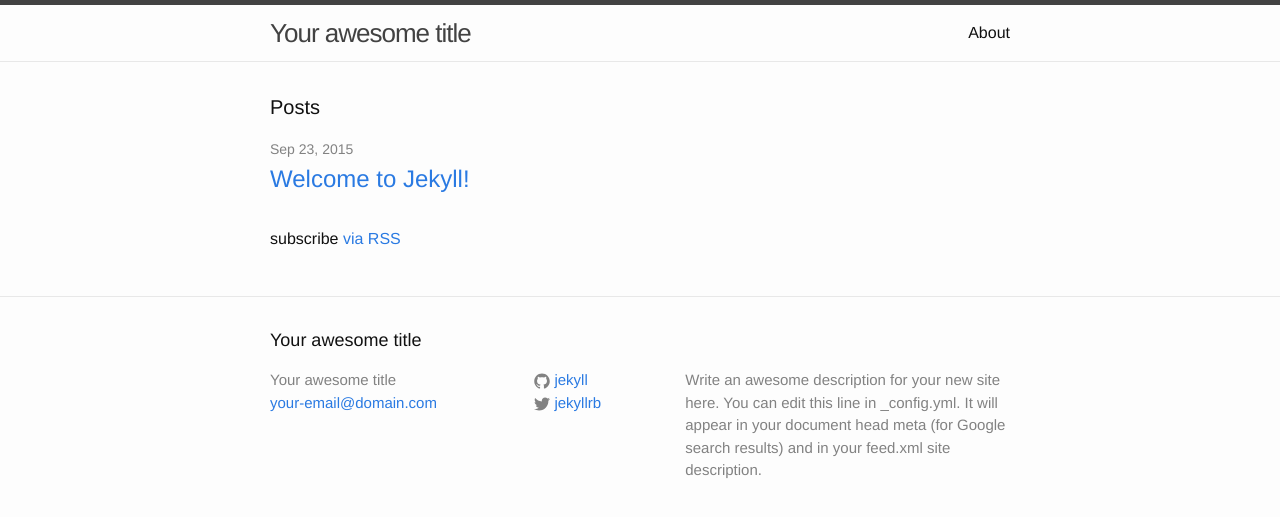
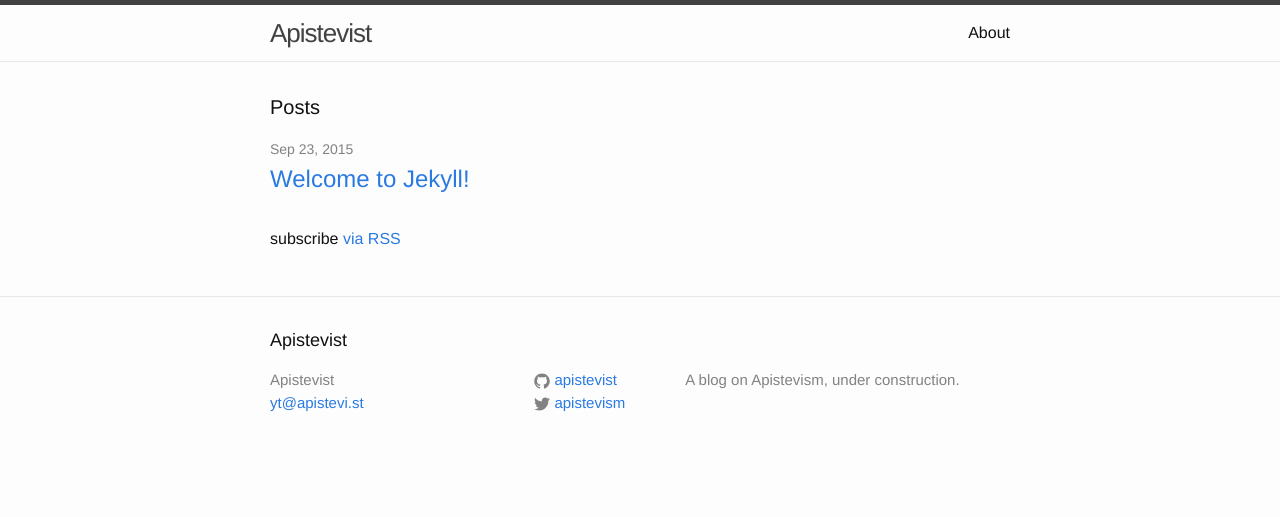
Before and after one commit to apistevist/apistevist.github.io, a Jekyll site: the page built from index.html, in a window 1280 px wide. Shown: the top 517 px of the page. Built offline with Jekyll 4.4.1, drawn with Linux system fonts in a browser that asks for light colours.

Commit message:
Update _config.yml with relevant info.

```diff
--- a/_config.yml
+++ b/_config.yml
@@ -1,14 +1,12 @@
 # Site settings
-title: Your awesome title
-email: your-email@domain.com
+title: Apistevist
+email: yt@apistevi.st
 description: > # this means to ignore newlines until "baseurl:"
-  Write an awesome description for your new site here. You can edit this
-  line in _config.yml. It will appear in your document head meta (for
-  Google search results) and in your feed.xml site description.
+  A blog on Apistevism, under construction.
 baseurl: "" # the subpath of your site, e.g. /blog/
-url: "http://yourdomain.com" # the base hostname & protocol for your site
-twitter_username: jekyllrb
-github_username:  jekyll
+url: "http://apistevi.st" # the base hostname & protocol for your site
+twitter_username: apistevism
+github_username:  apistevist
 
 # Build settings
 markdown: kramdown
```
